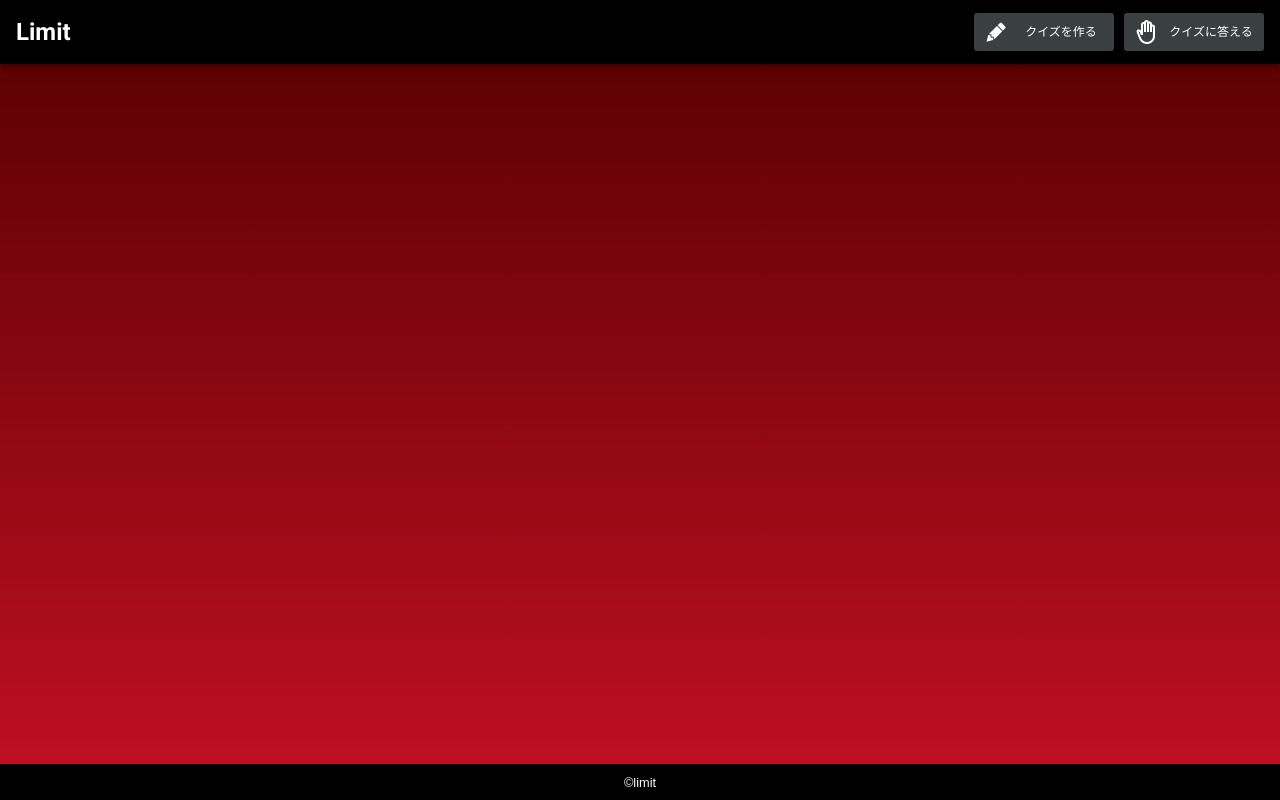
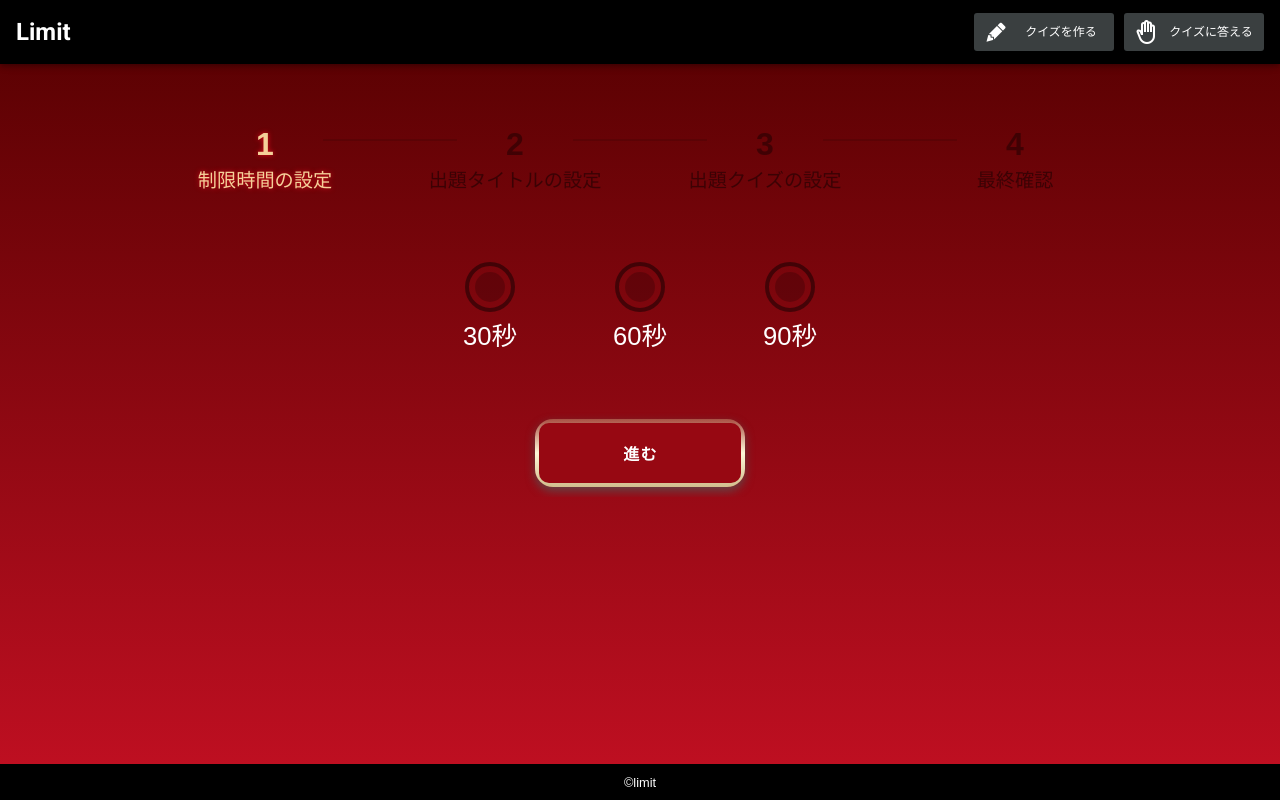
Before and after one commit to ItFumi/limit, a Vue app: page /make in a window 1280 px wide. Built offline with nearby package versions, Linux system fonts and the light colour scheme.

Commit message:
クイズ作成ページ 制限時間の設定セクションのデザイン実装

```diff
--- a/src/router/index.js
+++ b/src/router/index.js
@@ -9,6 +9,11 @@ const routes = [
     path: '/',
     name: 'Home',
     component: Home
+  },
+  {
+    path: '/make',
+    name: 'Make',
+    component: () => import('../views/Make.vue')
   }
 ]
 
--- /dev/null
+++ b/src/views/Make.vue
@@ -0,0 +1,183 @@
+<template>
+  <v-stepper alt-labels class="elevation-0 transparent" v-model="e1">
+    <v-stepper-header class="elevation-0">
+      <v-stepper-step :complete="e1 > 1" step="1">制限時間の設定</v-stepper-step>
+      <v-divider :class="e1 > 1 ? 'stepped-line' : ''"></v-divider>
+      <v-stepper-step :complete="e1 > 2" step="2">出題タイトルの設定</v-stepper-step>
+      <v-divider :class="e1 > 2 ? 'stepped-line' : ''"></v-divider>
+      <v-stepper-step :complete="e1 > 3" step="3">出題クイズの設定</v-stepper-step>
+      <v-divider :class="e1 > 3 ? 'stepped-line' : ''"></v-divider>
+      <v-stepper-step step="4">最終確認</v-stepper-step>
+    </v-stepper-header>
+    <v-stepper-items>
+      <v-stepper-content step="1">
+        <v-container class="align-center d-flex elevation-0 justify-center my-12 transparent" height="200px">
+          <v-row class="radioGroup">
+            <div class="selectItem">
+              <div class="bigRadio" :class="{'selected':this.isSelected==30, 'hovered':this.isHovered}" @click="isSelect(30)" @mouseover="onHover" @mouseleave="offHover"></div>
+              <p class="selectText">30秒</p>
+            </div>
+            <div class="selectItem">
+              <div class="bigRadio" :class="{'selected':this.isSelected==60, 'hovered':this.isHovered}" @click="isSelect(60)" @mouseover="onHover" @mouseleave="offHover"></div>
+              <p class="selectText">60秒</p>
+            </div>
+            <div class="selectItem">
+              <div class="bigRadio" :class="{'selected':this.isSelected==90, 'hovered':this.isHovered}" @click="isSelect(90)" @mouseover="onHover" @mouseleave="offHover"></div>
+              <p class="selectText">90秒</p>
+            </div>
+          </v-row>
+        </v-container>
+        <v-btn class="stepBtn" @click="e1 = 2">進む</v-btn>
+      </v-stepper-content>
+    </v-stepper-items>
+  </v-stepper>
+</template>
+<script>
+export default {
+  data() {
+    return{
+      e1: 1
+    }
+  }
+}
+</script>
+<style lang="scss">
+  .v-stepper {
+    margin: 40px auto;
+    max-width: 1000px;
+  }
+  /* ステップステータス */
+  .v-stepper .v-stepper__step {
+    flex-basis: 250px !important;
+  }
+  .v-stepper .v-stepper__step .v-stepper__step__step {
+    background: transparent !important;
+    color: #000 !important;
+    font-size: 2rem;
+    font-weight: bold;
+    height: 32px !important;
+    opacity: .38;
+    width: 32px !important;
+  }
+  .v-stepper .v-stepper__step .v-stepper__label {
+    color: #000 !important;
+    font-size: 1.2rem;
+    opacity: .45;
+  }
+  .v-stepper .v-stepper__step--active .v-stepper__step__step {
+    color: #f4d099 !important;
+    opacity: 1;
+    text-shadow: 0 0 5px #e00c1b;
+  }
+  .v-stepper .v-stepper__step--active .v-stepper__label {
+    color: #f4d099 !important;
+    font-size: 1.2rem;
+    opacity: 1;
+    text-shadow: 0 0 5px #e00c1b !important;
+  }
+  .v-stepper .v-divider {
+    border-width: 1px;
+  }
+  .v-stepper .stepped-line {
+    border-color: #f4d099 !important;
+    box-shadow: 0 0 5px #e00c1b;
+    opacity: 1;
+  }
+  /* メインコンテンツ */
+  .v-stepper .v-stepper__content {
+    padding: 0;
+  }
+  /* ステップ1 制限時間の設定 */
+  .v-stepper .v-stepper__content .radioGroup {
+    display: flex;
+    justify-content: center;
+  }
+  .v-stepper .v-stepper__content .radioGroup .selectItem {
+    width: 150px;
+  }
+  .v-stepper .v-stepper__content .radioGroup .selectItem .bigRadio {
+    border: 4px solid #000;
+    border-radius: 50% !important;
+    cursor: pointer;
+    height: 50px;
+    margin: auto;
+    opacity: .45;
+    position: relative;
+    transition-duration: 0.5s;
+    width: 50px;
+  }
+  .v-stepper .v-stepper__content .radioGroup .selectItem .bigRadio:before {
+    background: #000;
+    border-radius: 50%;
+    content: "";
+    display: block;
+    height: 30px;
+    left: 50%;
+    opacity: .45;
+    position: absolute;
+    top: 50%;
+    transform: translate(-50%, -50%);
+    transition-duration: 0.5s;
+    width: 30px;
+  }
+  .v-stepper .v-stepper__content .radioGroup .selectItem .bigRadio:hover {
+    border-color: #f4d099;
+    opacity: 1;
+  }
+  .v-stepper .v-stepper__content .radioGroup .selectItem .bigRadio:hover:before {
+    background: #f4d099;
+    box-shadow: 0 0 10px #e00c1b;
+    opacity: 1;
+  }
+  .v-stepper .v-stepper__content .radioGroup .selectItem .selected {
+    border-color: #f4d099;
+    opacity: 1;
+  }
+  .v-stepper .v-stepper__content .radioGroup .selectItem .selected:before {
+    background: #f4d099;
+    box-shadow: 0 0 10px #e00c1b;
+    opacity: 1;
+  }
+  .v-stepper .v-stepper__content .radioGroup .selectItem .hovered {
+    border-color: #000;
+    opacity: .45;
+  }
+  .v-stepper .v-stepper__content .radioGroup .selectItem .hovered:before {
+    background: #000;
+    box-shadow: 0 0 10px #e00c1b;
+    opacity: .45;
+  }
+  .v-stepper .v-stepper__content .radioGroup .selectItem .selectText {
+    color: #fff;
+    font-size: 1.6rem;
+    margin: 5px;
+  }
+  /* ステップボタン */
+  .v-stepper .stepBtn {
+    background-color: transparent !important;
+    background-image: linear-gradient(rgba(209, 190, 142, 0.4) 0%, #fef9d9 50%, #d1be8e 100%);
+    border-radius: 18px;
+    box-shadow: 0 4px 10px rgb(84 84 84 / 80%);
+    height: 100% !important;
+    margin: 10px;
+    padding: 4px !important;
+    width: 210px;
+  }
+  .v-stepper .stepBtn:hover {
+    opacity: .6;
+  }
+  .v-stepper .stepBtn .v-btn__content {
+    background: #970812 !important;
+    border-radius: 10px;
+    color: #fff;
+    display: block;
+    font-size: 1rem;
+    font-weight: bold;
+    height: 100%;
+    padding: 18px 0;
+    width: 100%;
+  }
+  .v-stepper .disabled {
+    opacity: .5;
+  }
+</style>
```
